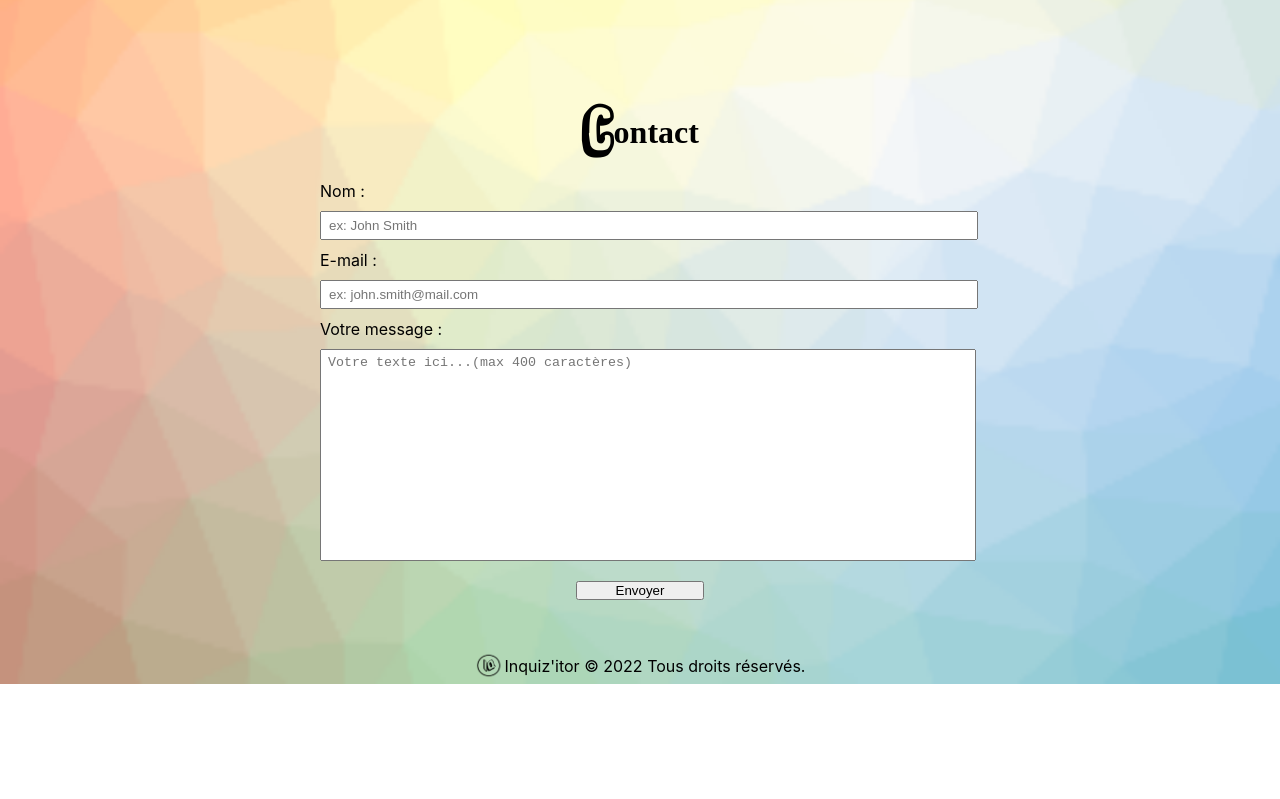
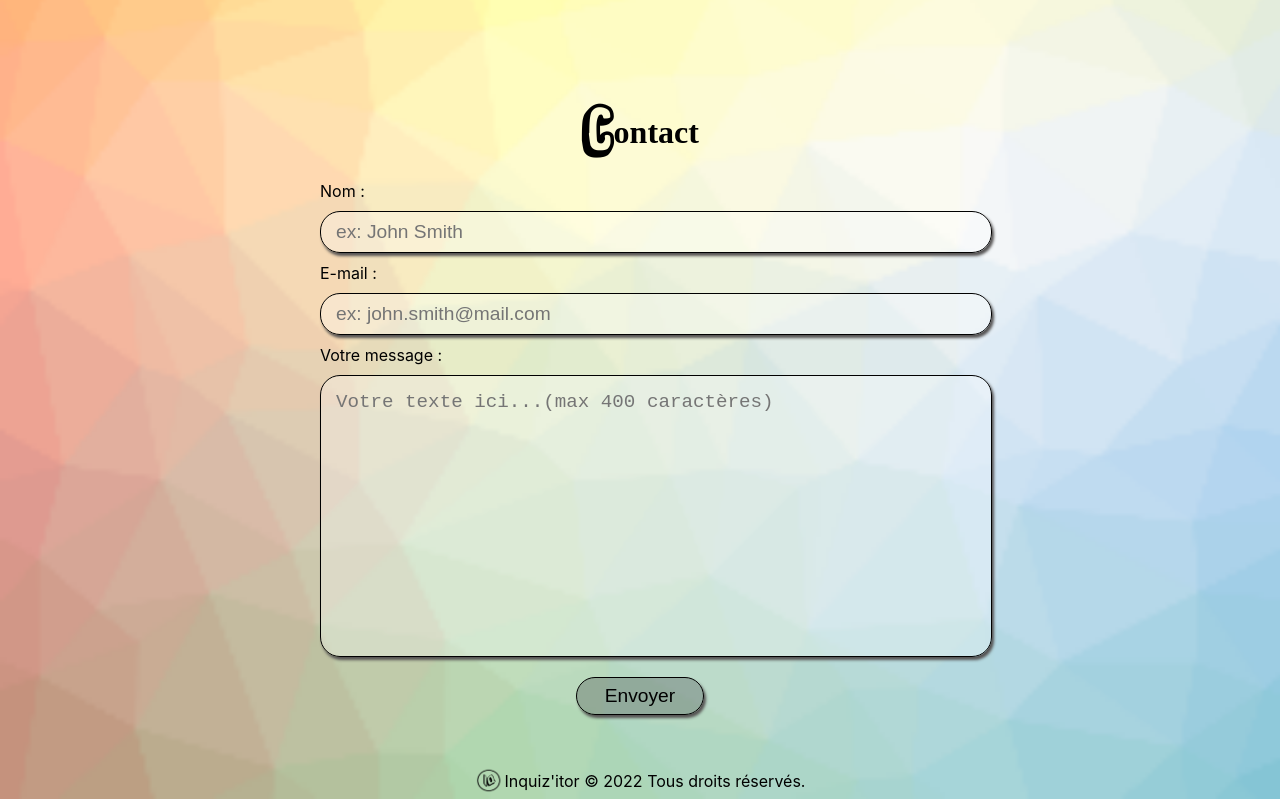
Before and after one commit to ComicScrip/lyon-react-mars22-p2g5, a React (Create React App) app: page /Contact in a window 1280 px wide. Shown: the part 448-1247 px from the top of the page. Before the commit the page ends 1132 px from the top, so only its background shows below. Built offline with nearby package versions, Linux system fonts and the light colour scheme.

Commit message:
added some style to contact page

```diff
--- a/src/styles/Contact.css
+++ b/src/styles/Contact.css
@@ -1,3 +1,9 @@
+:root {
+  --input-color: rgba(255, 255, 255, 30%);
+  --input-border: 1px solid black;
+  --input-box-shadow: 2px 3px 3px rgb(85, 83, 83);
+}
+
 .contact-form {
   flex: 1 1 auto;
   margin: 0;
@@ -16,28 +22,58 @@
 
 #name {
   width: 100%;
+  height: 30px;
   margin: 10px 0;
-  padding: 5px 7px;
+  padding: 5px 15px;
+  border-radius: 20px;
+  background-color: var(--input-color);
+  border: var(--input-border);
+  box-shadow: var(--input-box-shadow);
+  font-size: 1.2rem;
 }
 
 #email {
   width: 100%;
+  height: 30px;
   margin: 10px 0;
-  padding: 5px 7px;
+  padding: 5px 15px;
+  border-radius: 20px;
+  background-color: var(--input-color);
+  border: var(--input-border);
+  box-shadow: var(--input-box-shadow);
+  font-size: 1.2rem;
 }
 
 #text-area {
   width: 100%;
-  height: 200px;
+  height: 250px;
   margin: 10px 0;
-  padding: 5px 7px;
+  padding: 15px 15px;
+  border-radius: 20px;
+  background-color: var(--input-color);
+  border: var(--input-border);
+  box-shadow: var(--input-box-shadow);
+  font-size: 1.2rem;
 }
 
 .submit {
   margin-top: 10px;
   width: 30%;
+  padding: 7px 7px;
   margin-bottom: 50px;
   align-self: center;
+  background-color: rgba(59, 61, 65, 0.3);
+  border: var(--input-border);
+  border-radius: 20px;
+  box-shadow: var(--input-box-shadow);
+  cursor: pointer;
+  font-size: 1.2rem;
+  transition: 0.3s ease;
+}
+
+.submit:hover {
+  filter: brightness(160%);
+  transform: translateX(3px);
 }
 
 .contact-title {
```
